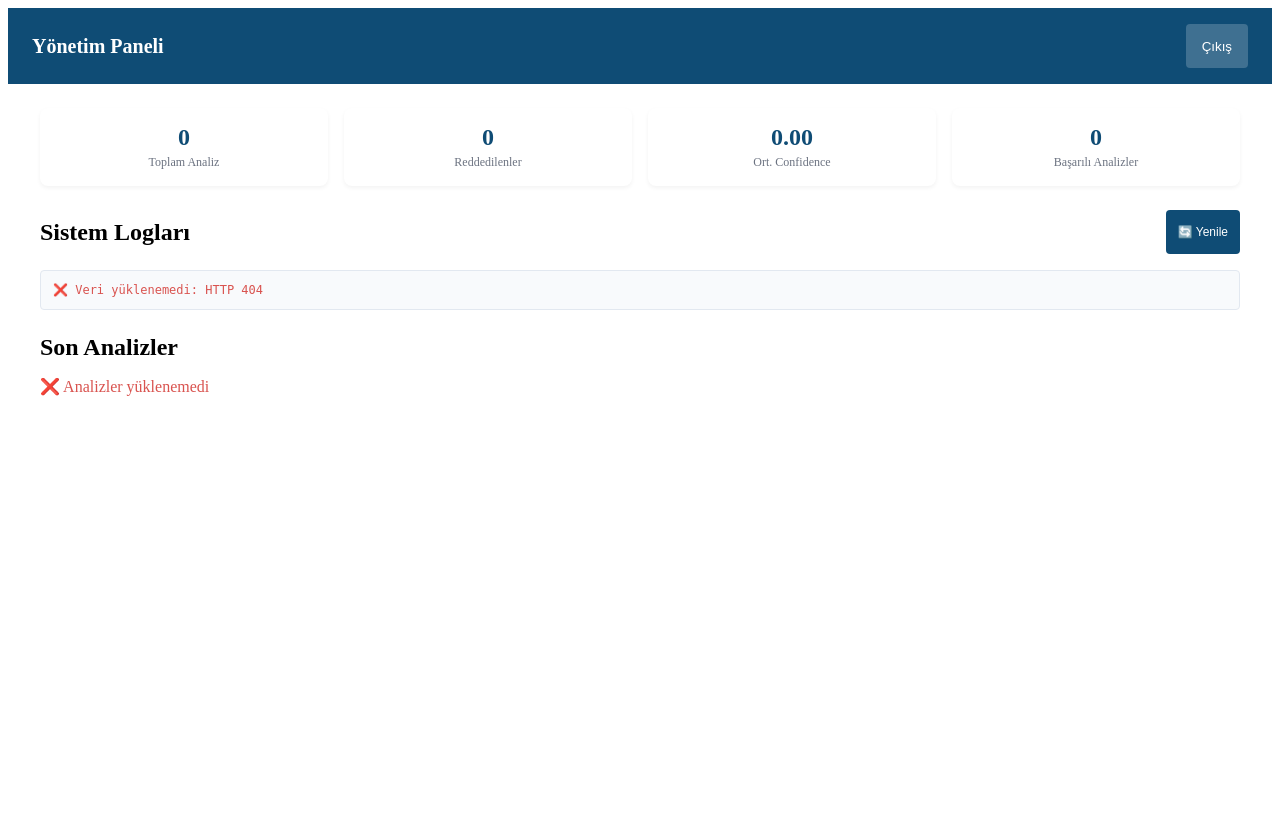
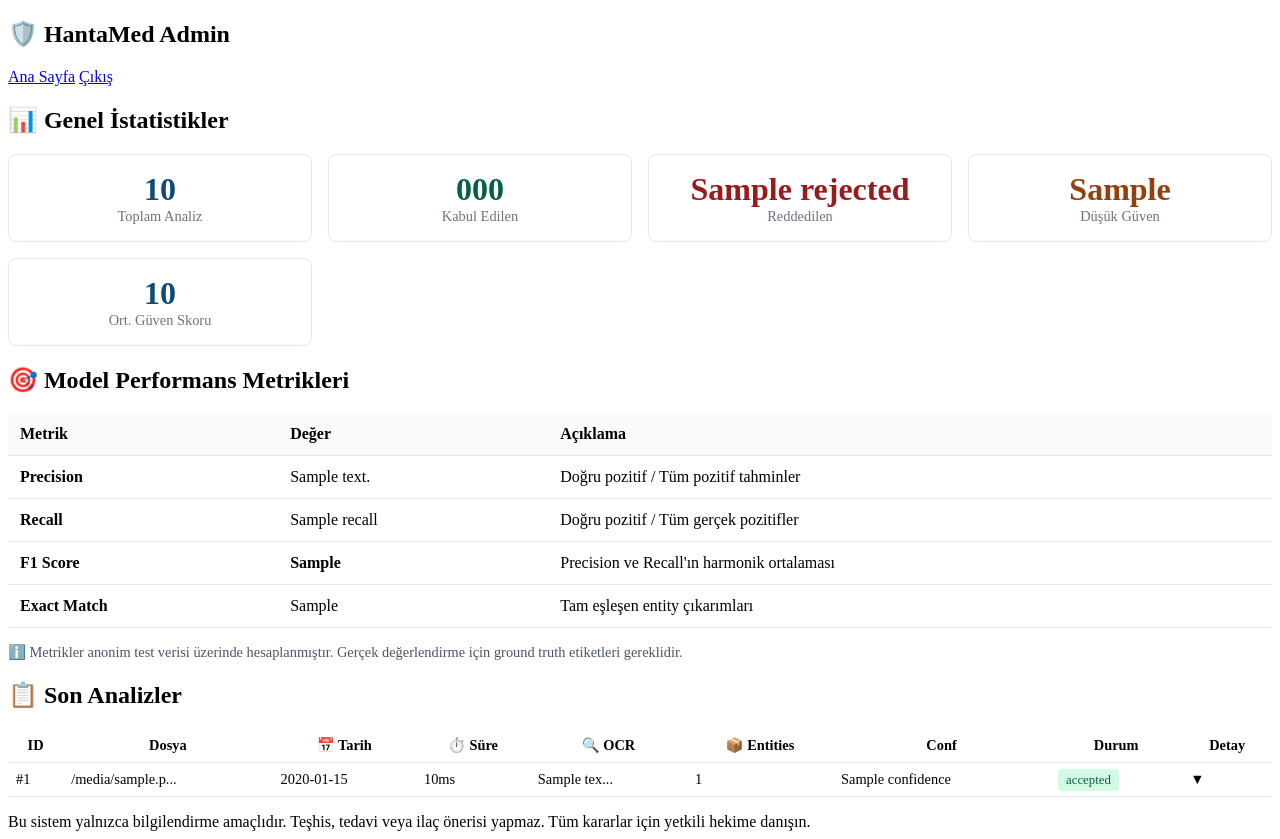
Before and after one commit to CodeOfLive/hantamed-assist, a Python web app: template templates/admin_dashboard.html in a window 1280 px wide. Before the commit the page ends 396 px from the top, so only its background shows below. Run offline with Jinja, Linux system fonts and the light colour scheme; the template is opened without the code that fills it: most values are stand-ins (such as "Sample title", 1, 10 or a date in 2020).

Commit message:
feat: integrate admin dashboard with new analysis details
- Map database columns (upload_timestamp, confidence_score, etc.) to template-friendly names
- Add expandable row with full entities JSON, OCR preview, QA summary
- Add metrics table with F1/Precision/Recall display
- KVKK-compliant: truncate long text, anonymize data

```diff
--- a/templates/admin_dashboard.html
+++ b/templates/admin_dashboard.html
@@ -3,248 +3,180 @@
 <head>
     <meta charset="UTF-8">
     <meta name="viewport" content="width=device-width, initial-scale=1.0">
-    <title>Admin Panel - HantaMed</title>
+    <title>Admin Panel - HantaMed Assist</title>
     <link rel="stylesheet" href="/static/style.css">
     <style>
-        .log-entry { padding: 4px 0; border-bottom: 1px solid #eee; font-size: 12px; }
-        .log-entry.error { color: #d9534f; }
-        .log-entry.info { color: #0f4c75; }
-        .log-entry.warning { color: #f5a623; }
-        .stats-grid { display: grid; grid-template-columns: repeat(auto-fit, minmax(150px, 1fr)); gap: 16px; margin-bottom: 24px; }
-        .stat-card { background: #fff; padding: 16px; border-radius: 8px; box-shadow: 0 2px 4px rgba(0,0,0,0.05); text-align: center; }
-        .stat-value { font-size: 24px; font-weight: 600; color: #0f4c75; }
-        .stat-label { font-size: 12px; color: #6b7280; margin-top: 4px; }
+        .dashboard-grid { display: grid; grid-template-columns: repeat(auto-fit, minmax(250px, 1fr)); gap: 1rem; margin: 1rem 0; }
+        .stat-card { background: #fff; border: 1px solid #e2e8f0; border-radius: 8px; padding: 1rem; text-align: center; }
+        .stat-value { font-size: 2rem; font-weight: bold; color: #0F4C75; }
+        .stat-label { color: #6b7280; font-size: 0.9rem; }
+        .metrics-table { width: 100%; border-collapse: collapse; margin: 1rem 0; }
+        .metrics-table th, .metrics-table td { padding: 0.75rem; text-align: left; border-bottom: 1px solid #e2e8f0; }
+        .metrics-table th { background: #f8fafc; font-weight: 600; }
+        .analysis-table { width: 100%; border-collapse: collapse; margin: 1rem 0; }
+        .analysis-table th, .analysis-table td { padding: 0.5rem; border-bottom: 1px solid #e2e8f0; font-size: 0.9rem; }
+        .badge { padding: 0.25rem 0.5rem; border-radius: 4px; font-size: 0.8rem; font-weight: 500; }
+        .badge-accepted { background: #d1fae5; color: #065f46; }
+        .badge-rejected { background: #fee2e2; color: #991b1b; }
+        .badge-low { background: #fef3c7; color: #92400e; }
+        .detail-row { display: flex; justify-content: space-between; padding: 0.25rem 0; }
+        .detail-label { color: #6b7280; }
+        .detail-value { font-weight: 500; }
+        .expandable { cursor: pointer; }
+        .expandable:hover { background: #f8fafc; }
+        .hidden-details { display: none; padding: 0.5rem; background: #f8fafc; border-left: 3px solid #0F4C75; }
+        .show { display: block; }
+        .entities-json { font-family: monospace; font-size: 0.8rem; max-height: 150px; overflow-y: auto; background: #f1f5f9; padding: 8px; border-radius: 4px; }
     </style>
 </head>
-<body class="admin-bg">
-    <header style="background: #0f4c75; color: white; padding: 16px 24px; display: flex; justify-content: space-between; align-items: center;">
-        <h1 style="margin: 0; font-size: 20px;">Yönetim Paneli</h1>
-        <button id="logout" style="background: rgba(255,255,255,0.2); color: white; border: none; padding: 8px 16px; border-radius: 4px; cursor: pointer;">Çıkış</button>
-    </header>
+<body>
+    <nav aria-label="Ana menü">
+        <div class="nav-content">
+            <h1>🛡️ HantaMed Admin</h1>
+            <div class="nav-links">
+                <a href="/">Ana Sayfa</a>
+                <a href="/admin/logout">Çıkış</a>
+            </div>
+        </div>
+    </nav>
 
-    <main class="container" style="padding: 24px; max-width: 1200px; margin: 0 auto;">
-        <!-- Stats Cards -->
-        <div class="stats-grid">
+    <main class="container">
+        <section class="card">
+            <h2>📊 Genel İstatistikler</h2>
+            <div class="dashboard-grid">
                 <div class="stat-card">
-                <div class="stat-value" id="stat-total">0</div>
+                    <div class="stat-value">{{ stats.total }}</div>
                     <div class="stat-label">Toplam Analiz</div>
                 </div>
                 <div class="stat-card">
-                <div class="stat-value" id="stat-rejected">0</div>
-                <div class="stat-label">Reddedilenler</div>
+                    <div class="stat-value" style="color:#065f46">{{ stats.accepted }}</div>
+                    <div class="stat-label">Kabul Edilen</div>
                 </div>
                 <div class="stat-card">
-                <div class="stat-value" id="stat-conf">0.00</div>
-                <div class="stat-label">Ort. Confidence</div>
+                    <div class="stat-value" style="color:#991b1b">{{ stats.rejected }}</div>
+                    <div class="stat-label">Reddedilen</div>
                 </div>
                 <div class="stat-card">
-                <div class="stat-value" id="stat-accepted">0</div>
-                <div class="stat-label">Başarılı Analizler</div>
+                    <div class="stat-value" style="color:#92400e">{{ stats.low_confidence }}</div>
+                    <div class="stat-label">Düşük Güven</div>
+                </div>
+                <div class="stat-card">
+                    <div class="stat-value">{{ stats.avg_confidence }}</div>
+                    <div class="stat-label">Ort. Güven Skoru</div>
                 </div>
             </div>
+        </section>
 
-        <!-- Logs Section -->
-        <div class="card">
-            <div style="display: flex; justify-content: space-between; align-items: center; margin-bottom: 16px;">
-                <h2 style="margin: 0;">Sistem Logları</h2>
-                <button id="refreshLogs" style="background: #0f4c75; color: white; border: none; padding: 6px 12px; border-radius: 4px; cursor: pointer; font-size: 12px;">🔄 Yenile</button>
-            </div>
-            <div id="logs" class="log-box" style="max-height: 400px; overflow-y: auto; font-family: monospace; font-size: 12px; background: #f8fafc; padding: 12px; border-radius: 4px; border: 1px solid #e2e8f0;">
-                <div style="color: #6b7280; text-align: center; padding: 20px;">Loglar yükleniyor...</div>
-            </div>
-        </div>
+        <section class="card">
+            <h2>🎯 Model Performans Metrikleri</h2>
+            <table class="metrics-table">
+                <thead>
+                    <tr>
+                        <th>Metrik</th>
+                        <th>Değer</th>
+                        <th>Açıklama</th>
+                    </tr>
+                </thead>
+                <tbody>
+                    <tr>
+                        <td><strong>Precision</strong></td>
+                        <td>{{ metrics.precision }}</td>
+                        <td>Doğru pozitif / Tüm pozitif tahminler</td>
+                    </tr>
+                    <tr>
+                        <td><strong>Recall</strong></td>
+                        <td>{{ metrics.recall }}</td>
+                        <td>Doğru pozitif / Tüm gerçek pozitifler</td>
+                    </tr>
+                    <tr>
+                        <td><strong>F1 Score</strong></td>
+                        <td><strong>{{ metrics.f1 }}</strong></td>
+                        <td>Precision ve Recall'ın harmonik ortalaması</td>
+                    </tr>
+                    <tr>
+                        <td><strong>Exact Match</strong></td>
+                        <td>{{ metrics.exact_match }}</td>
+                        <td>Tam eşleşen entity çıkarımları</td>
+                    </tr>
+                </tbody>
+            </table>
+            <p class="text-secondary" style="font-size:0.9rem">
+                ℹ️ Metrikler anonim test verisi üzerinde hesaplanmıştır.
+                Gerçek değerlendirme için ground truth etiketleri gereklidir.
+            </p>
+        </section>
 
-        <!-- Recent Analyses -->
-        <div class="card" style="margin-top: 24px;">
-            <h2 style="margin: 0 0 16px 0;">Son Analizler</h2>
-            <div id="recentAnalyses" style="max-height: 300px; overflow-y: auto;">
-                <div style="color: #6b7280; text-align: center; padding: 20px;">Veri yükleniyor...</div>
-            </div>
-        </div>
+        <section class="card">
+            <h2>📋 Son Analizler</h2>
+            <table class="analysis-table">
+                <thead>
+                    <tr>
+                        <th>ID</th>
+                        <th>Dosya</th>
+                        <th>📅 Tarih</th>
+                        <th>⏱️ Süre</th>
+                        <th>🔍 OCR</th>
+                        <th>📦 Entities</th>
+                        <th>Conf</th>
+                        <th>Durum</th>
+                        <th>Detay</th>
+                    </tr>
+                </thead>
+                <tbody>
+                    {% for item in recent_analyses %}
+                    <tr class="expandable" onclick="toggleDetails({{ item.id }})">
+                        <td>#{{ item.id }}</td>
+                        <td>{{ item.filename[:15] }}...</td>
+                        <!-- ✅ Yeni kolonlar: upload_date, analysis_duration_ms, ocr_preview, entities_count -->
+                        <td>{{ item.upload_date[:10] if item.upload_date else '-' }}</td>
+                        <td>{{ item.analysis_duration_ms if item.analysis_duration_ms else '-' }}ms</td>
+                        <td>{{ (item.ocr_preview[:10] + '...') if item.ocr_preview else '-' }}</td>
+                        <td>{{ item.entities_count if item.entities_count else 0 }}</td>
+                        <td>{{ item.confidence if item.confidence else '0.00' }}</td>
+                        <td>
+                            <span class="badge badge-{{ 'accepted' if item.status=='accepted' else 'rejected' if item.status=='rejected' else 'low' }}">
+                                {{ item.status }}
+                            </span>
+                        </td>
+                        <td>▼</td>
+                    </tr>
+                    <!-- ✅ Genişleyen detaylar -->
+                    <tr id="details-{{ item.id }}" class="hidden-details">
+                        <td colspan="9">
+                            <div class="detail-row"><span class="detail-label">📅 Tam Zaman:</span> <span class="detail-value">{{ item.upload_date or 'Yok' }}</span></div>
+                            <div class="detail-row"><span class="detail-label">🔍 OCR Önizleme:</span> <span class="detail-value">{{ item.ocr_preview or 'Yok' }}</span></div>
+                            <div class="detail-row"><span class="detail-label">📦 Entities JSON:</span> <span class="detail-value entities-json">{{ item.entities_json | tojson(indent=2) if item.entities_json else '{}' }}</span></div>
+                            <div class="detail-row"><span class="detail-label">📝 QA Summary:</span> <span class="detail-value">{{ item.qa_summary or 'Yok' }}</span></div>
+                            <div class="detail-row"><span class="detail-label">⏱️ Analiz Süresi:</span> <span class="detail-value">{{ item.analysis_duration_ms }}ms</span></div>
+                        </td>
+                    </tr>
+                    {% endfor %}
+                </tbody>
+            </table>
+        </section>
     </main>
 
+    <footer>
+        <div class="disclaimer-footer">
+            Bu sistem yalnızca bilgilendirme amaçlıdır. Teşhis, tedavi veya ilaç önerisi yapmaz. Tüm kararlar için yetkili hekime danışın.
+        </div>
+    </footer>
+
     <script>
-        (function() {
-            'use strict';
-
-            // ✅ Safe timestamp formatter - handles null, 0, invalid dates
-            function formatTimestamp(isoString) {
-                if (!isoString) return '—';
-                try {
-                    var date = new Date(isoString);
-                    // Check for invalid date or Unix epoch 0 (1970-01-01)
-                    if (isNaN(date.getTime()) || date.getFullYear() < 1971) {
-                        return '—';
-                    }
-                    return date.toLocaleString('tr-TR', {
-                        year: 'numeric',
-                        month: '2-digit',
-                        day: '2-digit',
-                        hour: '2-digit',
-                        minute: '2-digit'
-                    });
-                } catch (e) {
-                    return '—';
-                }
+        function toggleDetails(id) {
+            const el = document.getElementById('details-' + id);
+            if (el) el.classList.toggle('show');
         }
 
-            // ✅ Safe time-only formatter for logs
-            function formatTime(isoString) {
-                if (!isoString) return '—';
-                try {
-                    var date = new Date(isoString);
-                    if (isNaN(date.getTime()) || date.getFullYear() < 1971) {
-                        return '—';
-                    }
-                    return date.toLocaleTimeString('tr-TR', {
-                        hour: '2-digit',
-                        minute: '2-digit',
-                        second: '2-digit'
-                    });
-                } catch (e) {
-                    return '—';
-                }
-            }
-
-            // ✅ Fetch and display history/stats
-            function loadAdminData() {
-                var logsEl = document.getElementById('logs');
-                var recentEl = document.getElementById('recentAnalyses');
-
-                fetch('/api/history/', { credentials: 'include' })
-                    .then(function(response) {
-                        if (!response.ok) {
-                            throw new Error('HTTP ' + response.status);
-                        }
-                        return response.json();
+        // Auto-refresh metrics every 5 minutes
+        setInterval(() => {
+            fetch('/admin/api/analytics')
+                .then(r => r.json())
+                .then(data => {
+                    console.log('Metrics refreshed:', data.summary);
                 })
-                    .then(function(data) {
-                        var history = data.history || [];
-
-                        // ✅ Update stats with safe null handling
-                        var total = history.length;
-                        var rejected = history.filter(function(h) { return h.status === 'rejected'; }).length;
-                        var accepted = history.filter(function(h) {
-                            return h.status === 'accepted' || h.status === 'low_confidence';
-                        }).length;
-                        var confidences = history
-                            .filter(function(h) { return typeof h.avg_confidence === 'number' && h.avg_confidence > 0; })
-                            .map(function(h) { return h.avg_confidence; });
-                        var avgConf = confidences.length > 0
-                            ? (confidences.reduce(function(a, b) { return a + b; }, 0) / confidences.length).toFixed(2)
-                            : '0.00';
-
-                        var statTotal = document.getElementById('stat-total');
-                        var statRejected = document.getElementById('stat-rejected');
-                        var statAccepted = document.getElementById('stat-accepted');
-                        var statConf = document.getElementById('stat-conf');
-
-                        if (statTotal) statTotal.textContent = total;
-                        if (statRejected) statRejected.textContent = rejected;
-                        if (statAccepted) statAccepted.textContent = accepted;
-                        if (statConf) statConf.textContent = avgConf;
-
-                        // ✅ Display recent analyses (last 10) with safe timestamp
-                        if (recentEl) {
-                            if (history.length === 0) {
-                                recentEl.innerHTML = '<div style="color: #6b7280; text-align: center; padding: 20px;">Henüz analiz yok.</div>';
-                            } else {
-                                recentEl.innerHTML = history.slice(0, 10).map(function(h) {
-                                    var ts = formatTimestamp(h.upload_timestamp);
-                                    var statusColor = h.status === 'rejected' ? '#d9534f' :
-                                                     (typeof h.avg_confidence === 'number' && h.avg_confidence >= 0.7) ? '#2e8b57' : '#f5a623';
-                                    var statusText = h.status === 'rejected' ? '🔴 Red' :
-                                                    (typeof h.avg_confidence === 'number' && h.avg_confidence >= 0.7) ? '🟢 OK' : '🟡 Düşük';
-                                    var conf = typeof h.avg_confidence === 'number' ? (h.avg_confidence * 100).toFixed(0) : '0';
-
-                                    return '<div style="padding: 8px 0; border-bottom: 1px solid #eee; display: flex; justify-content: space-between; font-size: 13px;">' +
-                                        '<span>' + ts + '</span>' +
-                                        '<span style="color: ' + statusColor + '">' + statusText + '</span>' +
-                                        '<span>Conf: ' + conf + '%</span>' +
-                                        '</div>';
-                                }).join('');
-                            }
-                        }
-
-                        // ✅ Display logs with safe timestamp
-                        if (logsEl) {
-                            if (history.length === 0) {
-                                logsEl.innerHTML = '<div style="color: #6b7280; text-align: center; padding: 20px;">Sistem logu bulunamadı.</div>';
-                            } else {
-                                logsEl.innerHTML = history.slice(0, 20).map(function(h) {
-                                    var timeStr = formatTime(h.upload_timestamp);
-                                    var logClass = h.status === 'rejected' ? 'error' :
-                                                  (typeof h.avg_confidence === 'number' && h.avg_confidence >= 0.7) ? 'info' : 'warning';
-                                    var statusUpper = (h.status || 'unknown').toUpperCase();
-                                    var hash = (h.image_hash || '').substring(0, 8);
-                                    var conf = typeof h.avg_confidence === 'number' ? (h.avg_confidence * 100).toFixed(0) : '0';
-
-                                    return '<div class="log-entry ' + logClass + '">' +
-                                        '[' + timeStr + '] ' +
-                                        statusUpper + ' | ' +
-                                        'Hash: ' + (hash ? hash + '...' : '—') + ' | ' +
-                                        'Conf: ' + conf + '%' +
-                                        '</div>';
-                                }).join('');
-                                // Auto-scroll to bottom
-                                logsEl.scrollTop = logsEl.scrollHeight;
-                            }
-                        }
-                    })
-                    .catch(function(err) {
-                        console.error('Failed to load admin data:', err);
-                        if (logsEl) logsEl.innerHTML = '<div style="color: #d9534f;">❌ Veri yüklenemedi: ' + (err.message || 'Bilinmeyen hata') + '</div>';
-                        if (recentEl) recentEl.innerHTML = '<div style="color: #d9534f;">❌ Analizler yüklenemedi</div>';
-                    });
-            }
-
-            // ✅ Load data on page load
-            if (document.addEventListener) {
-                document.addEventListener('DOMContentLoaded', loadAdminData);
-            } else {
-                // Fallback for older browsers
-                loadAdminData();
-            }
-
-            // ✅ Refresh button handler
-            var refreshBtn = document.getElementById('refreshLogs');
-            if (refreshBtn) {
-                refreshBtn.onclick = function(e) {
-                    if (e) e.preventDefault();
-                    refreshBtn.disabled = true;
-                    refreshBtn.textContent = 'Yükleniyor...';
-                    loadAdminData();
-                    // Re-enable after 2 seconds (or when fetch completes)
-                    setTimeout(function() {
-                        refreshBtn.disabled = false;
-                        refreshBtn.textContent = '🔄 Yenile';
-                    }, 2000);
-                };
-            }
-
-            // ✅ Logout handler
-            var logoutBtn = document.getElementById('logout');
-            if (logoutBtn) {
-                logoutBtn.onclick = function() {
-                    // Clear localStorage
-                    if (window.localStorage) {
-                        localStorage.removeItem('token');
-                    }
-
-                    // Clear cookie via backend (best effort)
-                    if (window.fetch) {
-                        fetch('/admin/logout', {
-                            method: 'POST',
-                            credentials: 'include'
-                        }).catch(function() {});
-                    }
-
-                    // Redirect to login
-                    window.location.href = '/login';
-                };
-            }
-
-        })();
+                .catch(err => console.error('Refresh failed:', err));
+        }, 300000);
     </script>
 </body>
 </html>
```
Also changed, not shown: src/routers/admin.py (+132 -102 lines). Lines whose indentation alone changed are shown as unchanged.
